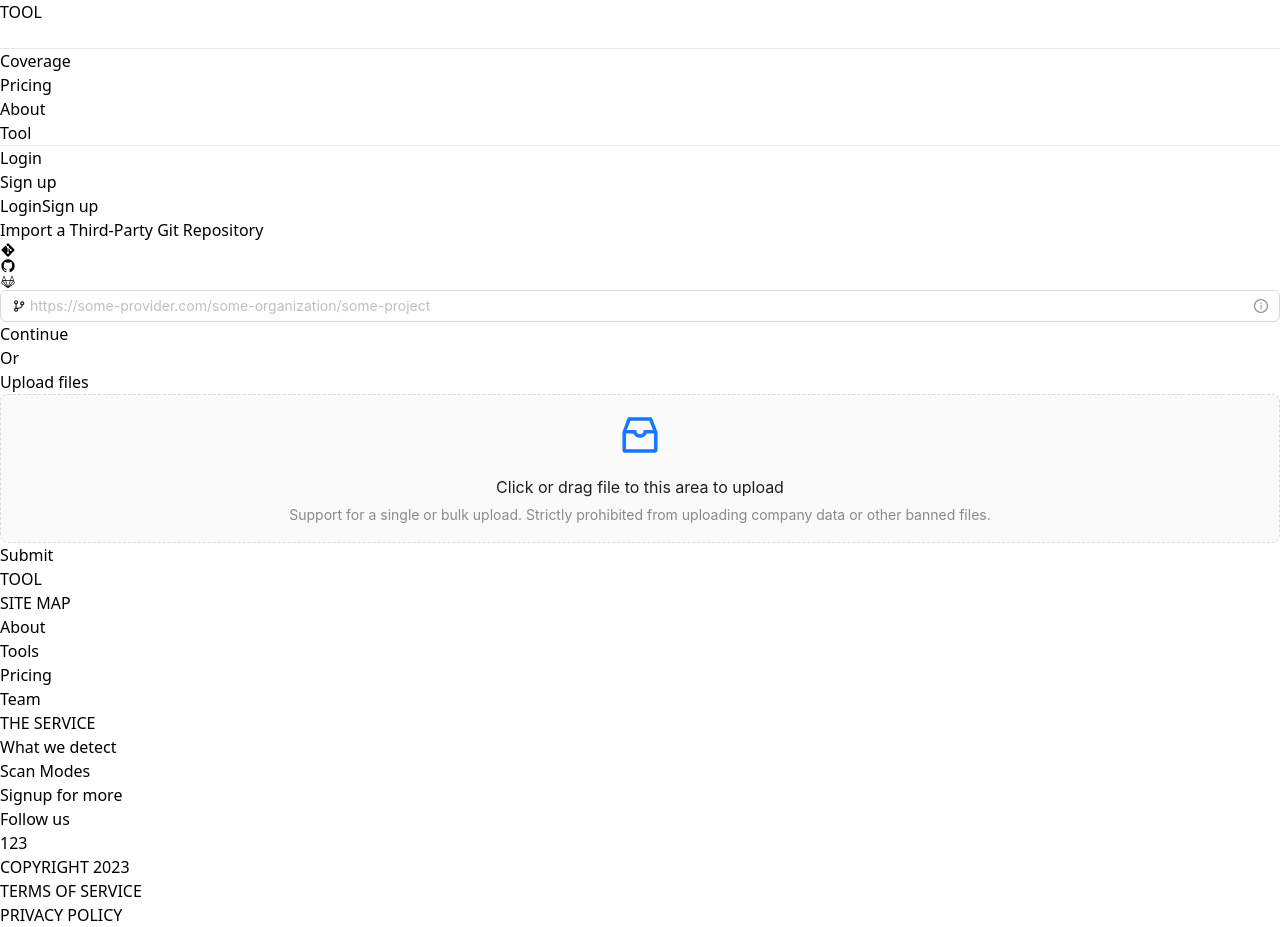
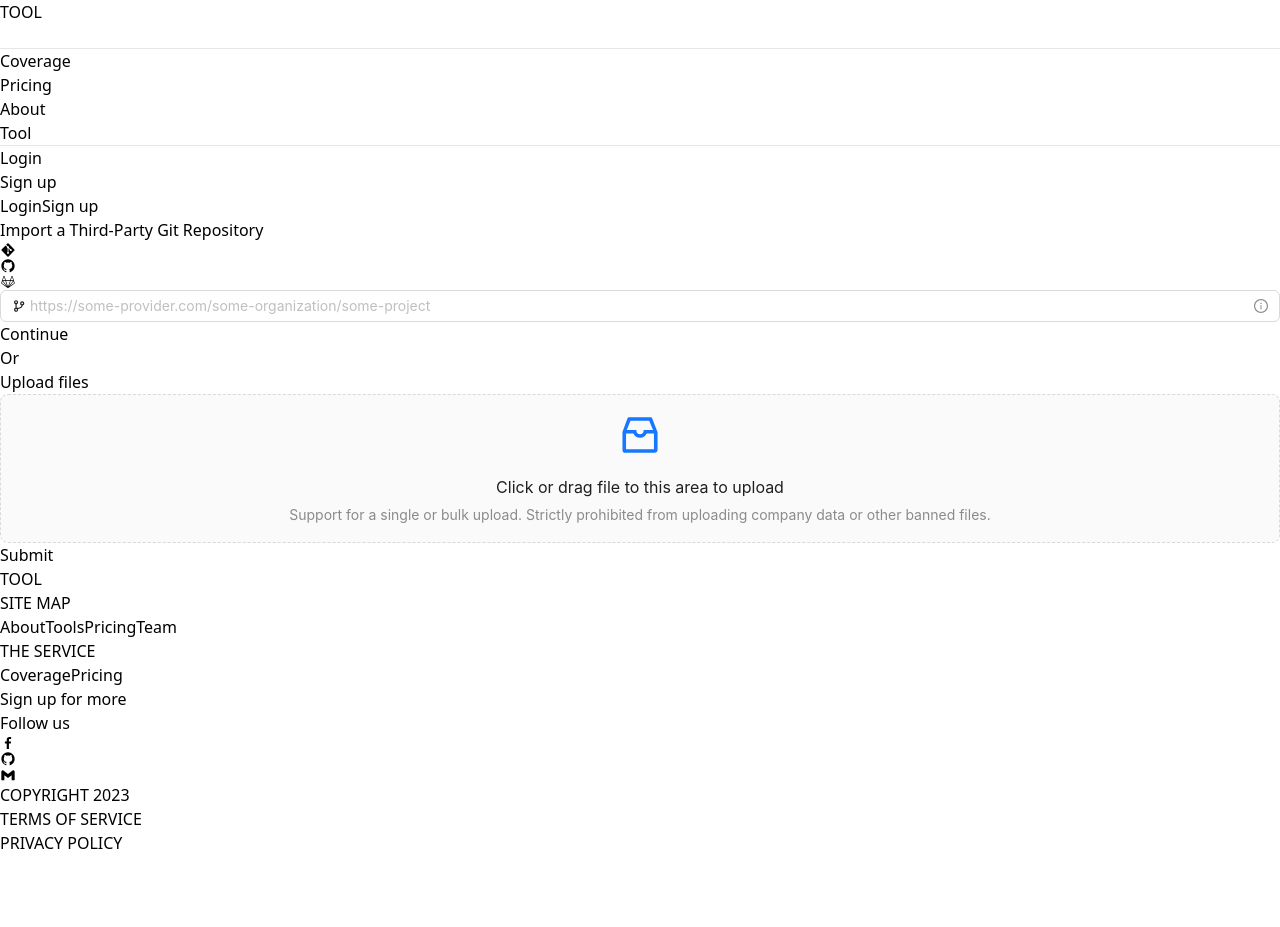
Before and after one commit to ppppHHHuuuu/Tool-Integrating, a Next.js app in the folder FE/: page /tool in a window 1280 px wide. After the commit the page ends 855 px from the top, so only its background shows below. Built offline with nearby package versions, Linux system fonts and the light colour scheme.

Commit message:
style: Adjusting header & footer style

```diff
--- a/FE/components/Core/Footer.tsx
+++ b/FE/components/Core/Footer.tsx
@@ -1,44 +1,55 @@
-import { useEffect, useState } from "react";
+import Link from "next/link";
 import React from "react";
+import { BiLogoFacebook, BiLogoGithub, BiLogoGmail } from "react-icons/bi";
 
 const Footer: React.FC = () => {
   return (
     <footer className="flex-col items-center text-white duration-300">
-      <div className="grid w-full bg-slate-950 px-10 py-20 duration-300 sm:grid-cols-2 sm:px-20 md:grid-cols-4 md:space-x-4 lg:px-40 ">
-        <a href="#123" className="w-full">
+      <div className="grid w-full px-10 py-20 duration-300 bg-slate-950 sm:grid-cols-2 sm:px-20 md:grid-cols-4 md:space-x-4 lg:px-40 ">
+        <a href="#123" className="w-full mb-2 text-2xl md:text-4xl animate__animated animate__fadeInUp">
           TOOL
         </a>
-        <ul className="w-full">
-          <li className="text mb-4 font-semibold">SITE MAP</li>
-          <li className="mb-2">About</li>
-          <li className="mb-2">Tools</li>
-          <li className="mb-2">Pricing</li>
-          <li className="mb-2">Team</li>
+        <ul className="flex flex-col w-full">
+          <h2 className="mb-4 font-semibold text animate__animated animate__fadeInUp">SITE MAP</h2>
+          <Link href="../about" className="mb-2 animate__animated animate__fadeInUp animate__delay-fast">About</Link>
+          <Link href="../tool" className="mb-2 animate__animated animate__fadeInUp animate__delay-fast">Tools</Link>
+          <Link href="../pricing" className="mb-2 animate__animated animate__fadeInUp animate__delay-fast">Pricing</Link>
+          <Link href="../team" className="mb-2 animate__animated animate__fadeInUp animate__delay-fast">Team</Link>
         </ul>
-        <ul className="w-full">
-          <li className="mb-4 font-semibold">THE SERVICE</li>
-          <li className="mb-2">What we detect</li>
-          <li className="mb-2">Scan Modes</li>
+        <ul className="flex flex-col w-full">
+          <h2 className="mb-4 font-semibold animate__animated animate__fadeInUp">THE SERVICE</h2>
+          <Link href="../coverage" className="mb-2 animate__animated animate__fadeInUp animate__delay-fast">Coverage</Link>
+          <Link href="../pricing" className="mb-2 animate__animated animate__fadeInUp animate__delay-fast">Pricing</Link>
         </ul>
         <div className="w-full">
-          <button className="mb-2 w-full rounded border-2 px-4 py-2 ">
-            Signup for more
+          <button className="w-full px-4 py-2 mb-4 border-2 rounded animate__animated animate__fadeInUp animate__delay-fast">
+            <Link href="../signup">Sign up for more</Link>
           </button>
-          <p className="mb-2">Follow us</p>
-          <a href="1">123</a>
+          <p className="mb-2 animate__animated animate__fadeInUp animate__delay-fast">Follow us</p>
+          <div className="flex gap-4 mt-4">
+            <Link className="p-2 duration-500 border hover:border-white border-slate-950 animate__animated animate__fadeInUp animate__delay-fast rounded-3xl" href="1"><BiLogoFacebook className="w-6 h-6"/></Link>
+            <Link className="p-2 duration-500 border hover:border-white border-slate-950 animate__animated animate__fadeInUp animate__delay-fast rounded-3xl" href="1"><BiLogoGithub className="w-6 h-6"/></Link>
+            <Link className="p-2 duration-500 border hover:border-white border-slate-950 animate__animated animate__fadeInUp animate__delay-fast rounded-3xl" href="1"><BiLogoGmail className="w-6 h-6"/></Link>
+          </div>
         </div>
       </div>
-      <div className="flex w-full items-center bg-slate-950 px-10 py-10 duration-300 sm:px-20 lg:px-40">
-        <ul className="w-full bg-slate-950 md:flex md:space-x-4">
-          <li className="mb-2 text-start font-semibold md:w-full">
-            COPYRIGHT 2023
-          </li>
-          <li className="text-start font-semibold md:w-full md:text-center">
-            TERMS OF SERVICE
-          </li>
-          <li className="text-start font-semibold md:w-full md:text-end">
-            PRIVACY POLICY
-          </li>
+      <div className="flex items-center w-full px-10 py-10 duration-300 bg-slate-950 sm:px-20 lg:px-40">
+        <ul className="w-full gap-2 bg-slate-950 md:flex md:justify-between">
+          <div>
+            <p className="font-semibold text-start md:w-full animate__animated animate__fadeInUp animate__delay-1s">
+              COPYRIGHT 2023
+            </p>
+          </div>
+          <div>
+            <Link href="../" className="font-semibold text-start md:w-full md:text-center animate__animated animate__fadeInUp animate__delay-1s">
+              TERMS OF SERVICE
+            </Link>
+          </div>
+          <div>
+            <Link href="../" className="font-semibold text-start md:w-full md:text-end animate__animated animate__fadeInUp animate__delay-1s">
+              PRIVACY POLICY
+            </Link>
+          </div>
         </ul>
       </div>
     </footer>
--- a/FE/components/Core/Header.tsx
+++ b/FE/components/Core/Header.tsx
@@ -28,7 +28,7 @@ const Header: React.FC = () => {
 
   return (
     <header
-      className={`flex flex-wrap lg:flex-nowrap items-center justify-between pl-15 sticky top-0 z-20 px-4 py-4 text-white shadow-xl duration-500 md:px-10 xl:px-40 ${
+      className={`animate__animated animate__fadeInDown flex flex-wrap lg:flex-nowrap items-center justify-between pl-15 sticky top-0 z-20 px-4 py-4 text-white shadow-xl duration-500 md:px-10 xl:px-40 ${
         scroll ? "bg-white" : "bg-slate-950"
       }`}
     >
@@ -43,7 +43,7 @@ const Header: React.FC = () => {
           </Link>
         </div>
         <button
-        onClick={toggleNav}
+          onClick={toggleNav}
           className={`inline-flex items-center justify-center w-10 h-10 p-2 duration-500 lg:hidden
             ${scroll ? "text-slate-950" : "text-white"
           }`}
@@ -64,16 +64,21 @@ const Header: React.FC = () => {
           </svg>
         </button>
         <div className="w-full duration-500 xk:ml-60 lg:ml-40 md:justify-center md:content-center lg:grid">
-          <ul className={`duration-500 flex flex-col p-4 mt-4 font-medium lg:mt-0 lg:flex-row lg:space-x-8 lg:border-0 lg:p-0 lg:dark:bg-gray-900 ${isNavOpen ? "flex" : "hidden" }`}>
+          <ul className={`
+          duration-500  animate__animated
+          animate__animated flex flex-col p-4 mt-4 font-medium lg:mt-0 lg:flex-row lg:space-x-8 lg:border-0 lg:p-0 lg:dark:bg-gray-900
+            ${isNavOpen ? "flex animate__fadeInDown" : "hidden animate__fadeOutUp" }`
+          }>
             <li className={`lg:hidden ${scroll ? "text-slate-950" : "text-white"}
                 `}>
-              <hr />
+              <hr className="my-4"/>
             </li>
             <li>
               <Link
                 href="../coverage"
-                className={`block py-2 pl-3 pr-4 rounded
+                className={`block font-normal pl-3 pr-4 duration-500 rounded
                 ${scroll ? "text-slate-950" : "text-white"}
+                ${isNavOpen ? "hover:pl-4" : "" }
                 `}>
                 Coverage
               </Link>
@@ -81,8 +86,9 @@ const Header: React.FC = () => {
             <li>
               <Link
                 href="../pricing"
-                className={`block py-2 pl-3 pr-4 rounded
+                className={`block font-normal pl-3 pr-4 duration-500 rounded
                 ${scroll ? "text-slate-950" : "text-white"}
+                ${isNavOpen ? "hover:pl-4" : "" }
                 `}>
                 Pricing
               </Link>
@@ -90,8 +96,9 @@ const Header: React.FC = () => {
             <li>
               <Link
                 href="../about"
-                className={`block py-2 pl-3 pr-4 rounded
+                className={`block font-normal pl-3 pr-4 duration-500 rounded
                 ${scroll ? "text-slate-950" : "text-white"}
+                ${isNavOpen ? "hover:pl-4" : "" }
                 `}>
                 About
               </Link>
@@ -99,8 +106,9 @@ const Header: React.FC = () => {
             <li>
               <Link
                 href="../tool"
-                className={`block py-2 pl-3 pr-4 rounded
+                className={`block font-normal pl-3 pr-4 duration-500 rounded
                 ${scroll ? "text-slate-950" : "text-white"}
+                ${isNavOpen ? "hover:pl-4" : "" }
                 `}>
                 Tool
               </Link>
@@ -108,13 +116,14 @@ const Header: React.FC = () => {
 
             <li className={`my-2 lg:hidden ${scroll ? "text-slate-950" : "text-white"}
                 `}>
-              <hr />
+              <hr className="my-4"/>
             </li>
             <li className="lg:hidden">
               <Link
                 href="../login"
-                className={`block py-2 pl-3 pr-4 rounded
+                className={`block font-normal pl-3 pr-4 duration-500 rounded
                 ${scroll ? "text-slate-950" : "text-white"}
+                ${isNavOpen ? "hover:pl-4" : "" }
                 `}>
                 Login
               </Link>
@@ -122,8 +131,9 @@ const Header: React.FC = () => {
             <li className="lg:hidden">
               <Link
                 href="../signup"
-                className={`block py-2 pl-3 pr-4 rounded
+                className={`block font-normal pl-3 pr-4 duration-500 rounded
                 ${scroll ? "text-slate-950" : "text-white"}
+                ${isNavOpen ? "hover:pl-4" : "" }
                 `}>
                 Sign up
               </Link>
--- a/FE/components/Tool/FileSubmit.tsx
+++ b/FE/components/Tool/FileSubmit.tsx
@@ -60,7 +60,7 @@ const FileSubmit = () => {
     };
 
     return (
-        <div className="p-8 border border-gray-200 rounded shadow-md md:mx-20">
+        <div className="p-8 border border-gray-200 rounded shadow-md md:mx-20 animate__animated animate__delay-fast animate__fadeInUp">
             <div className='grid grid-cols-2'>
                 <h2 className='mb-8 text-xl font-bold'>
                     Upload files
--- a/FE/components/Tool/RepoImport.tsx
+++ b/FE/components/Tool/RepoImport.tsx
@@ -5,7 +5,7 @@ import { Input, Tooltip } from 'antd';
 
 const RepoImport = () => {
     return (
-        <div className="h-auto p-8 border border-gray-200 rounded shadow-md md:mx-20 md:mt-20">
+        <div className="h-auto p-8 border border-gray-200 rounded shadow-md md:mx-20 md:mt-20 animate__animated animate__fadeInUp">
             <div className='grid grid-cols-2'>
                 <h2 className='mb-8 font-bold text-md md:text-xl'>
                     Import a Third-Party Git Repository
--- a/FE/pages/tool.tsx
+++ b/FE/pages/tool.tsx
@@ -10,7 +10,7 @@ const tool: React.FC = () => {
       <div className="flex justify-center h-auto min-h-screen p-10 mb-12 bg-white">
         <div className="w-full max-w-7xl">
           <RepoImport />
-          <div className="flex justify-center my-2 md:my-4">
+          <div className="flex justify-center my-2 md:my-4 animate__animated animate__delay-faster animate__fadeInUp">
             <p className="text-xl font-thin md:text-2xl">Or</p>
           </div>
           <FileSubmit />
```
Also changed, not shown: FE/components/Home/Cover.tsx (+4 -4 lines).
